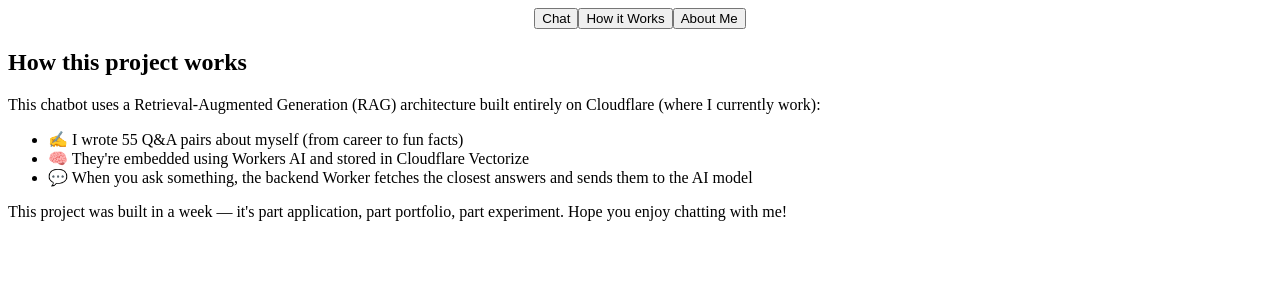
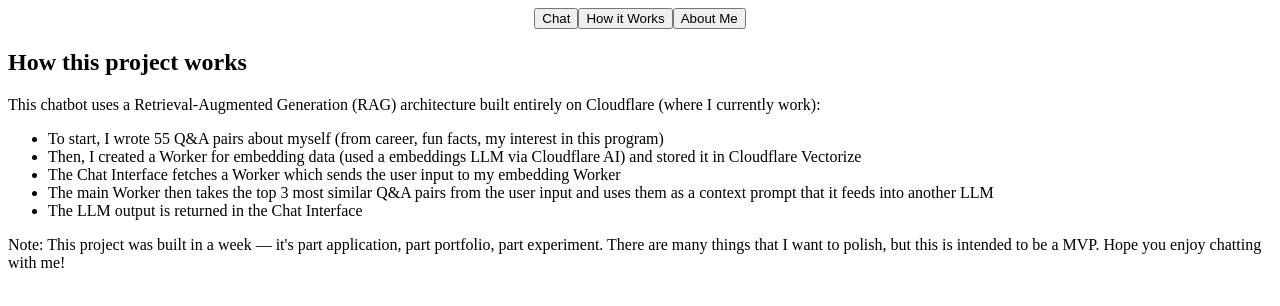
Before and after one commit to juliecardinalli/Website-w-Personal-Chatbot, a React (Vite) app in the folder Julie-chat/: page / in a window 1280 px wide. Both pictures are taken after a click on the button "How it Works". Shown: the top 306 px of the page. Built offline with nearby package versions, Linux system fonts and the light colour scheme.

Commit message:
about how its built

```diff
--- a/Julie-chat/src/pages/HowItWorks.jsx
+++ b/Julie-chat/src/pages/HowItWorks.jsx
@@ -4,11 +4,13 @@
       <h2 className="text-xl font-bold">How this project works</h2>
       <p>This chatbot uses a Retrieval-Augmented Generation (RAG) architecture built entirely on Cloudflare (where I currently work):</p>
       <ul className="list-disc pl-5 space-y-1">
-        <li>✍️ I wrote 55 Q&A pairs about myself (from career to fun facts)</li>
-        <li>🧠 They're embedded using Workers AI and stored in Cloudflare Vectorize</li>
-        <li>💬 When you ask something, the backend Worker fetches the closest answers and sends them to the AI model</li>
+        <li> To start, I wrote 55 Q&A pairs about myself (from career, fun facts, my interest in this program)</li>
+        <li> Then, I created a Worker for embedding data (used a embeddings LLM via Cloudflare AI) and stored it in Cloudflare Vectorize</li>
+        <li> The Chat Interface fetches a Worker which sends the user input to my embedding Worker </li>
+        <li> The main Worker then takes the top 3 most similar Q&A pairs from the user input and uses them as a context prompt that it feeds into another LLM</li>
+        <li> The LLM output is returned in the Chat Interface </li>
       </ul>
-      <p>This project was built in a week — it's part application, part portfolio, part experiment. Hope you enjoy chatting with me!</p>
+      <p>Note: This project was built in a week — it's part application, part portfolio, part experiment. There are many things that I want to polish, but this is intended to be a MVP.  Hope you enjoy chatting with me!</p>
     </div>
   )
 }
```
